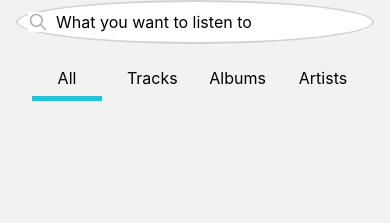
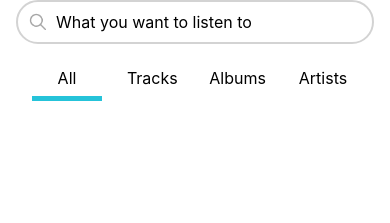
Before and after one commit to Duy2763/Music_App_Frontend, a React Native app: screen /Search in a window 390 px wide. Shown: the top 223 px of the page. Built offline with nearby package versions, Linux system fonts and the light colour scheme.

Commit message:
Fix SDK 52

```diff
--- a/App.js
+++ b/App.js
@@ -1,7 +1,6 @@
 import { createBottomTabNavigator } from '@react-navigation/bottom-tabs';
 import { NavigationContainer } from '@react-navigation/native';
 import { StyleSheet, Text, View } from 'react-native';
-import { Provider } from 'react-redux';
 import Navbar from './src/components/navbar/navbar.jsx';
 import HomeScreen from './src/components/home/home.jsx';
 import SearchScreen from './src/components/search/search.jsx';
@@ -11,7 +10,6 @@ import ChartScreen from './src/components/home/chart.jsx';
 import AlbumeScreen from './src/components/home/album.jsx';
 import ArtistScreen from './src/components/home/artist.jsx';
 import { createNativeStackNavigator } from '@react-navigation/native-stack';
-import store from './src/redux/store.js';
 
 const Tab = createBottomTabNavigator();
 const Stack = createNativeStackNavigator();
@@ -27,7 +25,6 @@ const HomeStack = () => (
 
 export default function App() {
   return (
-    <Provider store={store}>
     <NavigationContainer>
       <Tab.Navigator tabBar={(props) => <Navbar {...props} />}>
         <Tab.Screen name="Home" component={HomeStack} options={{ headerShown: false }} />
@@ -36,7 +33,7 @@ export default function App() {
         <Tab.Screen name="Library" component={LibraryScreen} />
       </Tab.Navigator>
     </NavigationContainer>
-    </Provider>
+
   );
 }
 
--- a/app.json
+++ b/app.json
@@ -11,6 +11,7 @@
       "resizeMode": "contain",
       "backgroundColor": "#ffffff"
     },
+    "newArchEnabled": true,
     "ios": {
       "supportsTablet": true
     },
--- a/src/components/home/home.jsx
+++ b/src/components/home/home.jsx
@@ -163,7 +163,7 @@ const styles = StyleSheet.create({
         borderWidth: 2,
         borderColor: 'lightgray',
         padding: 10,
-        borderRadius: '50%',
+        borderRadius: 32,
         gap: 8
     },
     searchIcon: {
--- a/src/components/search/search.jsx
+++ b/src/components/search/search.jsx
@@ -15,7 +15,7 @@ export default function SearchScreen() {
     ]
     const [ activeOption, setActiveOption ] = useState('All');
     return (
-        <SafeAreaView style={{flex: 1}}>
+        <SafeAreaView style={{flex: 1, backgroundColor: colors.secondaryColor}}>
             <View style={styles.container}>
                 <View style={styles.search}>
                     <Image
@@ -45,7 +45,8 @@ export default function SearchScreen() {
 
 const styles = StyleSheet.create({
     container: {
-        paddingHorizontal: 16
+        paddingHorizontal: 16,
+        backgroundColor: colors.secondaryColor
     },
     search: {
         flexDirection: 'row',
@@ -54,7 +55,7 @@ const styles = StyleSheet.create({
         borderWidth: 2,
         borderColor: 'lightgray',
         padding: 10,
-        borderRadius: '50%',
+        borderRadius: 32,
         gap: 8
     },
     searchIcon: {
--- a/src/redux/songSlice.js
+++ /dev/null
@@ -1,27 +0,0 @@
-import { createSlice } from '@reduxjs/toolkit';
-
-const initialState = {
-  currentSong: null,
-  progress: 0,
-  isPlaying: false,
-};
-
-const songSlice = createSlice({
-  name: 'song',
-  initialState,
-  reducers: {
-    setCurrentSong: (state, action) => {
-      state.currentSong = action.payload;
-      state.progress = 0;
-    },
-    setProgress: (state, action) => {
-      state.progress = action.payload;
-    },
-    setPlaying: (state, action) => {
-      state.isPlaying = action.payload;
-    },
-  },
-});
-
-export const { setCurrentSong, setProgress, setPlaying } = songSlice.actions;
-export default songSlice.reducer;
--- a/src/redux/store.js
+++ /dev/null
@@ -1,10 +0,0 @@
-import { configureStore } from '@reduxjs/toolkit';
-import songReducer from '../redux/songSlice';
-
-const store = configureStore({
-  reducer: {
-    song: songReducer,
-  },
-});
-
-export default store;
```
Also changed, not shown: package.json (+13 -13 lines), src/components/icon/closeCircleTemplate.jsx (added, +9 -0 lines), 1 other file (tests, documents, lock files or other folders). Lines whose indentation alone changed are shown as unchanged.
